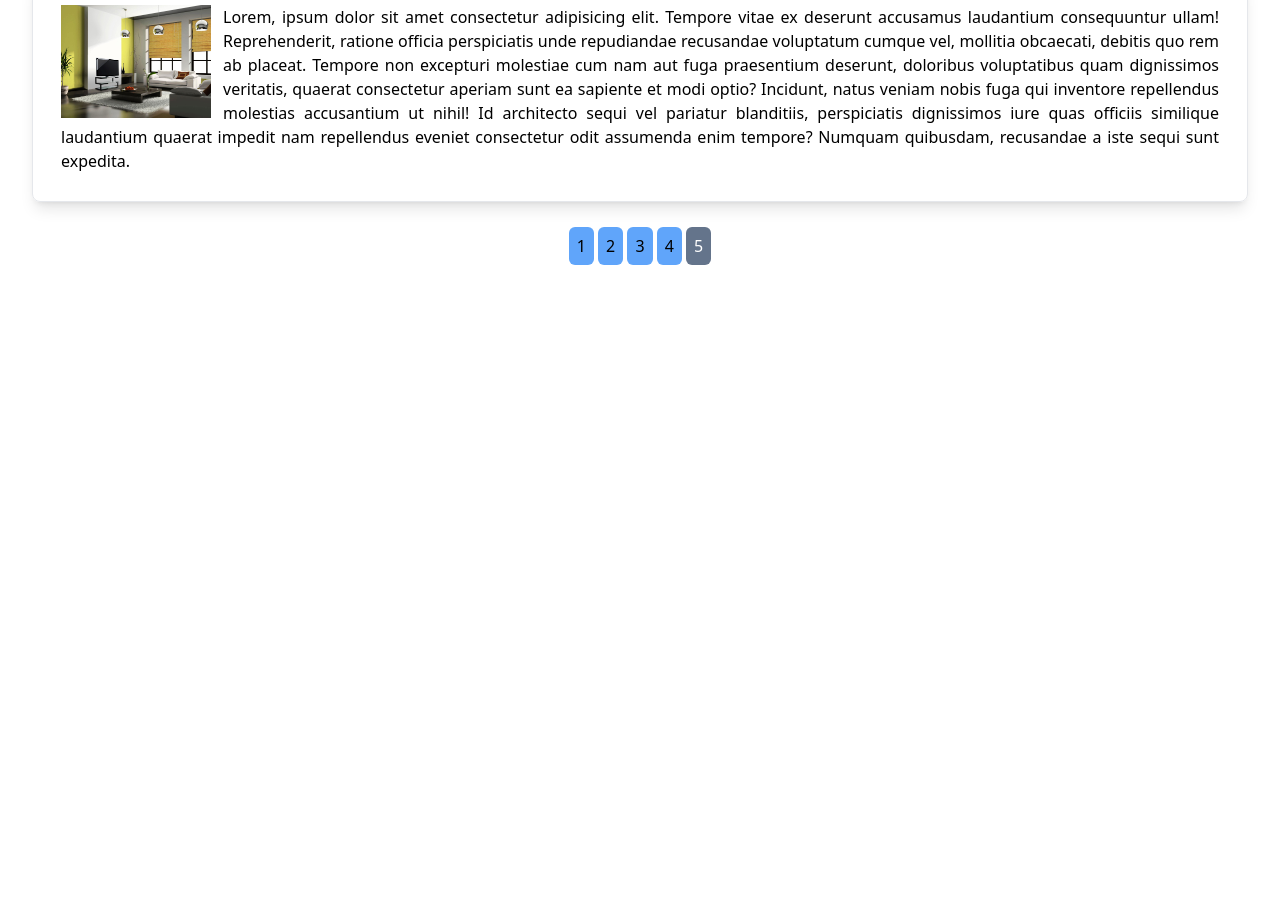
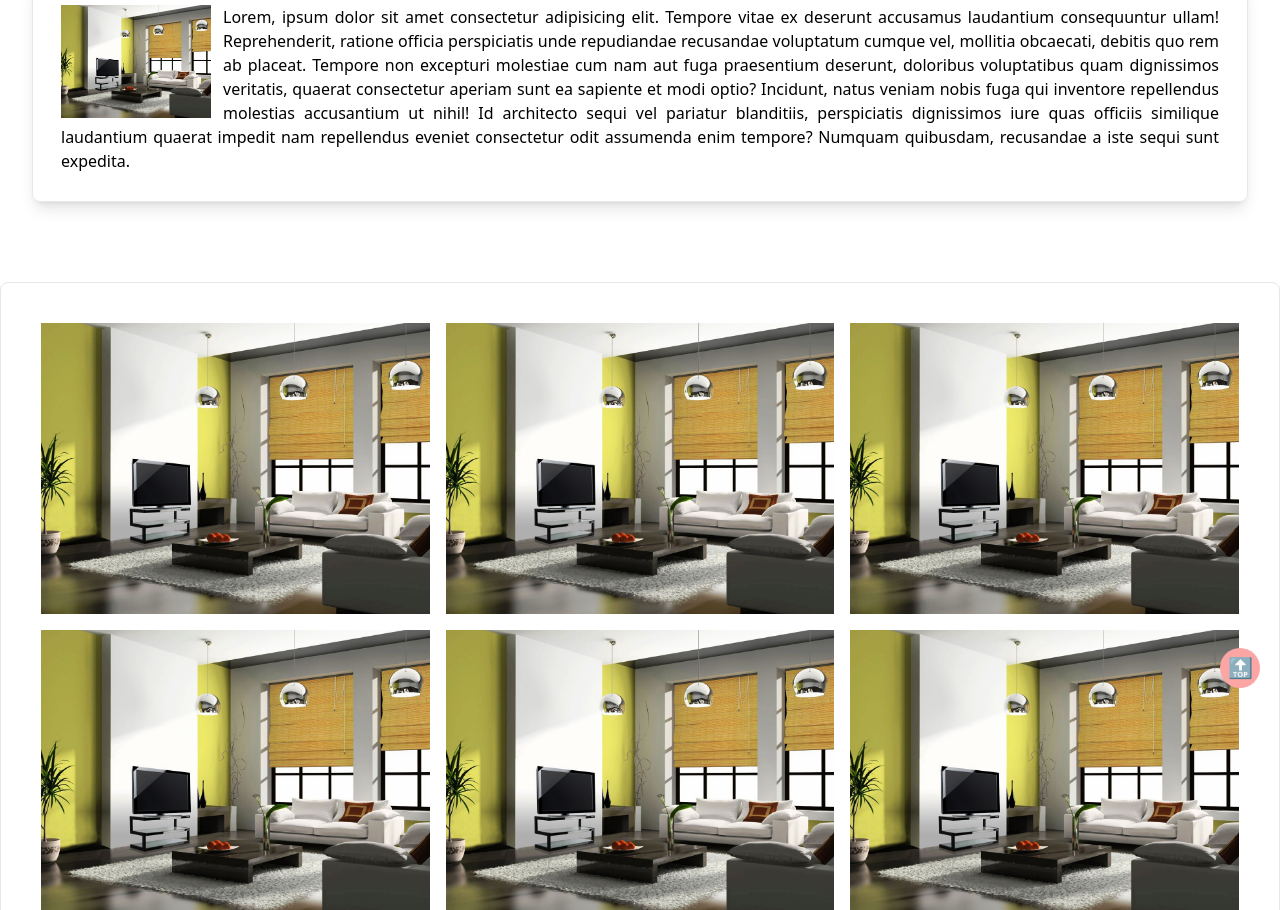
Before and after one commit to my-rh-r1020/learning-tailwindcss, a website: page utilities/part-5.html in a window 1280 px wide. Shown: the part 92-1002 px from the top of the page. Before the commit the page ends 800 px from the top, so only its background shows below. Drawn offline with Linux system fonts and the light colour scheme.

Commit message:
Tailwind CSS - Utilities Part 5 Finish

```diff
--- a/utilities/part-5.html
+++ b/utilities/part-5.html
@@ -1,5 +1,5 @@
 <!DOCTYPE html>
-<html lang="en">
+<html lang="en" class="scroll-smooth">
   <head>
     <meta charset="UTF-8" />
     <meta http-equiv="X-UA-Compatible" content="IE=edge" />
@@ -20,7 +20,7 @@
     <div class="container px-8 mx-auto">
       <div class="border rounded-lg shadow-lg p-7 relative">
         <!-- Position -->
-        <div class="w-10 h-10 bg-red-300 rounded-full flex absolute -top-5 -right-5 cursor-pointer"><span class="text-lg m-auto">❌</span></div>
+        <div class="w-10 h-10 bg-red-300 rounded-full flex fixed bottom-5 right-5 cursor-pointer"><a href="#" class="text-xl m-auto">🔝</a></div>
 
         <!-- Float -->
         <img src="../img/1.jpg" alt="interior" width="150px" class="float-left mr-3" />
@@ -33,6 +33,16 @@
       </div>
     </div>
 
+    <!-- Column -->
+    <div class="container mx-auto border rounded-lg shadow-lg p-10 mt-20 columns-3">
+      <img src="../img/1.jpg" alt="interior" class="mb-4" />
+      <img src="../img/1.jpg" alt="interior" class="mb-4" />
+      <img src="../img/1.jpg" alt="interior" class="mb-4" />
+      <img src="../img/1.jpg" alt="interior" class="mb-4" />
+      <img src="../img/1.jpg" alt="interior" class="mb-4" />
+      <img src="../img/1.jpg" alt="interior" class="mb-4" />
+    </div>
+
     <!-- Pages -->
     <div class="my-8 text-center">
       <a href="../index.html" class="p-2 rounded-md bg-blue-400 hover:bg-blue-700 hover:text-white">1</a>
```
Also changed, not shown: public/style.css.
